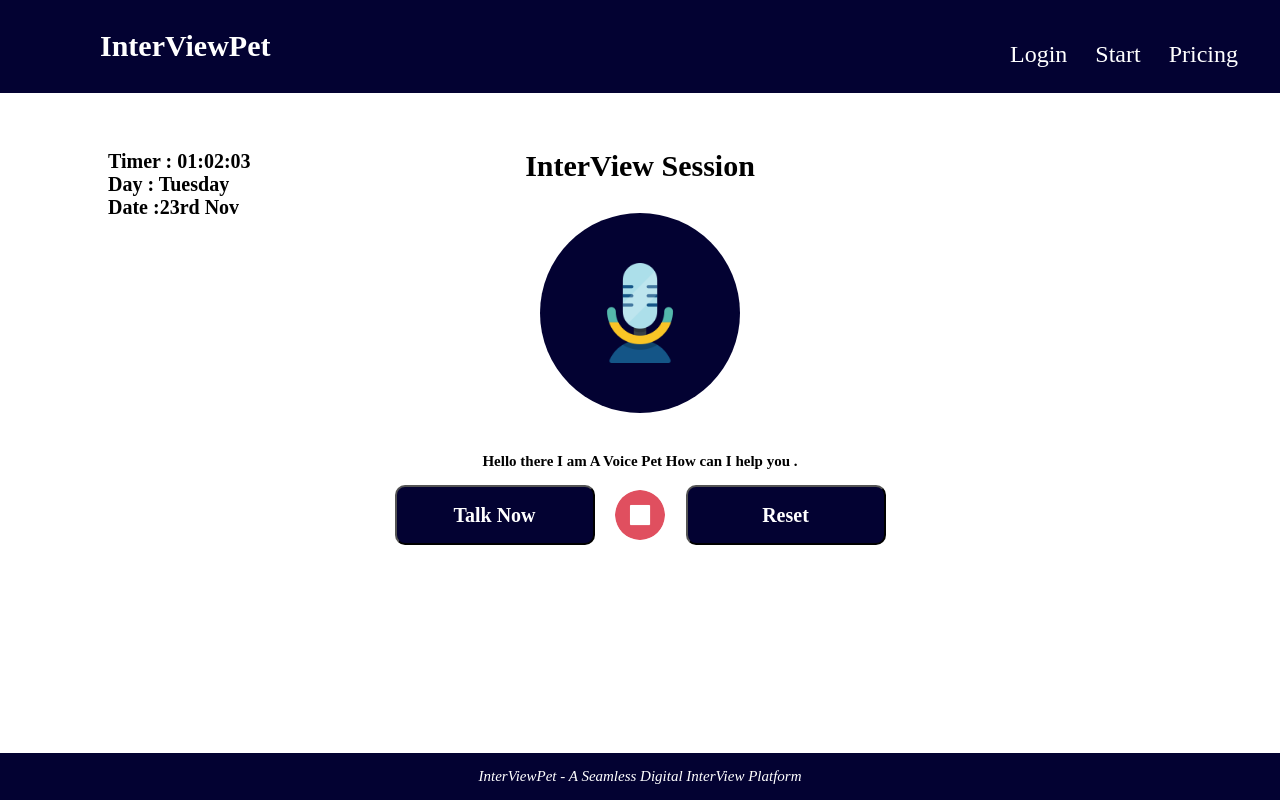
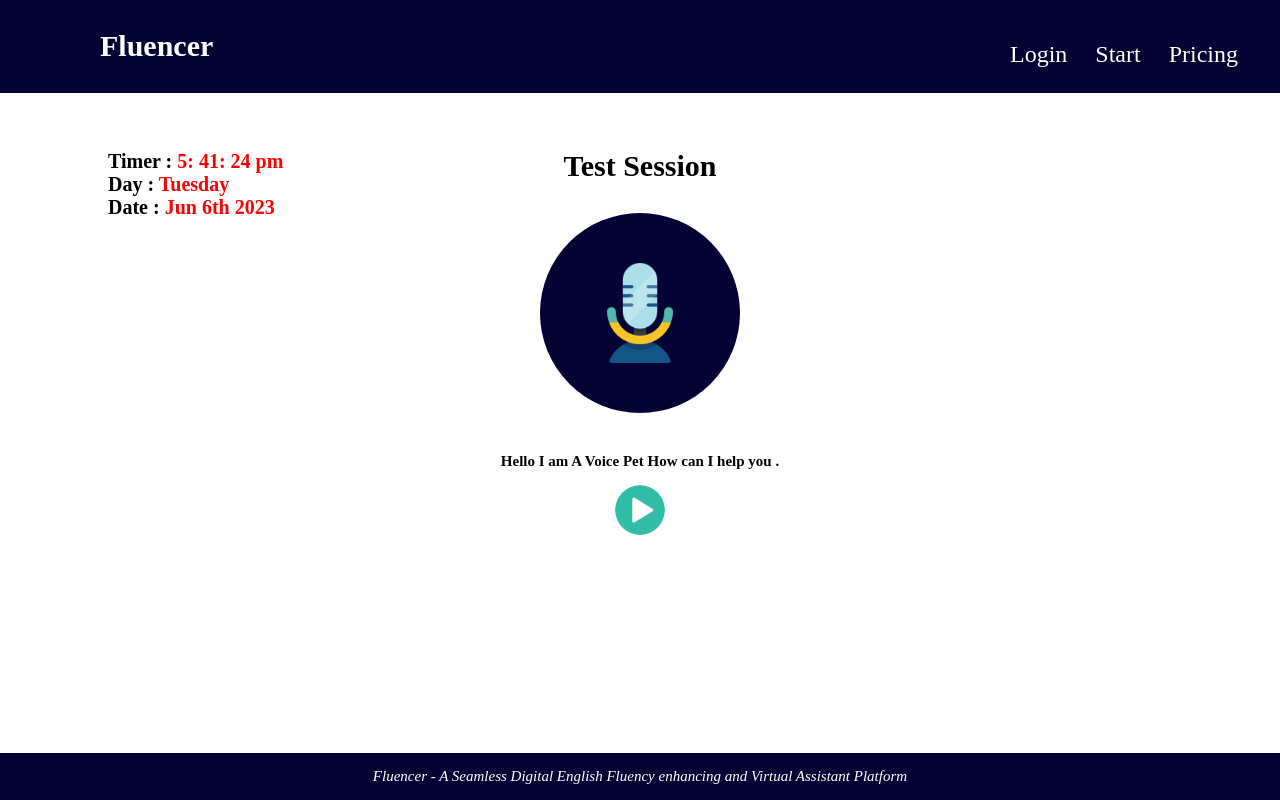
Before and after one commit to sushilbhattarai45/voicepet, a React (Vite) app in the folder interviewpet/: page /interview in a window 1280 px wide. Built offline with nearby package versions, Linux system fonts and the light colour scheme; no server answers.

Commit message:
home screen in way

```diff
--- a/interviewpet/package.json
+++ b/interviewpet/package.json
@@ -13,12 +13,16 @@
     "appwrite": "^11.0.0",
     "axios": "^1.4.0",
     "core-js": "^3.30.2",
+    "moment": "^2.29.4",
     "node-fetch": "^3.3.1",
     "openai": "^3.2.1",
     "react": "^18.2.0",
+    "react-basic-horizontal-scroll": "^0.1.8",
     "react-dom": "^18.2.0",
+    "react-hot-toast": "^2.4.1",
     "react-router-dom": "^6.11.2",
-    "react-speech-recognition": "^3.10.0",
+    "react-timer-hook": "^3.0.6",
+    "react-toastify": "^9.1.3",
     "regenerator-runtime": "^0.13.11",
     "replicate": "^0.12.1"
   },
--- a/interviewpet/src/components/auth.jsx
+++ b/interviewpet/src/components/auth.jsx
@@ -46,7 +46,7 @@ function Auth() {
                 fontSize: "30px",
               }}
             >
-              InterViewPet
+              Fluencer
             </p>
             <p
               style={{
@@ -58,7 +58,8 @@ function Auth() {
                 color: "#030232",
               }}
             >
-              InterViewPet - A Seamless Digital InterView Platform
+              Fluencer - A Seamless Digital English Fluency enhancing and
+              Virtual Assistant Platform
             </p>
           </center>
 
@@ -249,7 +250,8 @@ function Auth() {
               color: "white",
             }}
           >
-            InterViewPet - A Seamless Digital InterView Platform
+            Fluencer - A Seamless Digital English Fluency enhancing and Virtual
+            Assistant Platform
           </p>
         </div>
       </div>
--- a/interviewpet/src/components/interview.jsx
+++ b/interviewpet/src/components/interview.jsx
@@ -1,25 +1,124 @@
-import React from "react";
+import React, { useEffect } from "react";
 import SpeechRecognition, {
   useSpeechRecognition,
   resetTranscript,
   browserSupportsSpeechRecognition,
 } from "react-speech-recognition";
+import moment from "moment/moment";
 import axios from "axios";
 import { Link } from "react-router-dom";
-import { account, database } from "../sdk/appwrite";
+import { account, database } from "../sdk/appwrite.jsx";
 import { ID } from "appwrite";
+import { useTime } from "react-timer-hook";
+import toast, { Toaster } from "react-hot-toast";
+
 function Interview() {
+  const [email, setEmail] = React.useState("");
+  useEffect(() => {
+    getCurrentUser();
+    checkAuth(email);
+  }, []);
+
+  const getCurrentUser = async () => {
+    try {
+      const data = await account.get();
+
+      if (data) {
+        setEmail(data.email);
+      }
+    } catch (error) {
+      console.log(error);
+    }
+  };
+  const checkAuth = async () => {
+    if (email == null) {
+      window.location.href = "/auth";
+    }
+  };
+  const { seconds, minutes, hours, ampm } = useTime({ format: "12-hour" });
   const [isStarted, setIsStarted] = React.useState(false);
   const [mainImg, setMainImg] = React.useState(false);
+  const [session_id, setSession_id] = React.useState();
+  const [lastqn, setLastqn] = React.useState([
+    {
+      qn: "",
+      ans: "",
+    },
+  ]);
   async function getData() {
+    let questions = transcript;
+
+    if (!browserSupportsSpeechRecognition) {
+      return <span>Browser doesn't support speech recognition.</span>;
+    }
+
+    query(questions, lastqn);
+  }
+
+  async function query(questions, lastqn) {
+    if (lastqn != null && lastqn.length > 0) {
+      for (let i = 0; i < lastqn.length; i++) {
+        questions =
+          "The previous context was " +
+          lastqn[i].qn +
+          " and the answer was " +
+          lastqn[i].ans +
+          " .  Now answer this " +
+          questions;
+      }
+    }
+    console.log(questions);
+    const options = {
+      method: "POST",
+      url: "https://chatgpt-gpt-3-5.p.rapidapi.com/ask",
+      headers: {
+        "content-type": "application/json",
+        "X-RapidAPI-Key": "699ea8e4admsha947a620bc04ad1p16131ajsncd08755dae31",
+        "X-RapidAPI-Host": "chatgpt-gpt-3-5.p.rapidapi.com",
+      },
+      data: {
+        query:
+          " My last question was " +
+          lastqn +
+          ". Answer this question  " +
+          questions,
+      },
+    };
+
+    try {
+      const response = await axios.request(options);
+      console.log(response.data.response);
+
+      if (!response.data.response) {
+        query(transcript);
+      } else {
+        resetTranscript();
+
+        let utterance = new SpeechSynthesisUtterance(response.data.response);
+        setMainImg(true);
+        speechSynthesis.speak(utterance);
+        lastqn.push({ qn: transcript, ans: response.data.response });
+        uploadData(response.data.response);
+        await new Promise((resolve) => setTimeout(resolve, 5000)); // 3 sec
+        console.log(2);
+        setMainImg(false);
+      }
+    } catch (error) {
+      console.error(error);
+    }
+  }
+  async function uploadData(ans) {
+    const data = await account.get();
     const promise = database.createDocument(
       "64807d7325103770a222",
       "64807d872f22ce9d0c9a",
       ID.unique(),
       {
-        user_id: "John",
-        qnans: "29",
-        date: "2021-04-01T00:00:00.000Z",
+        session_id: session_id,
+        user_id: data.$id,
+        qn: transcript,
+        ans: ans,
+        doc: "Jun 8, 2023, 11:47",
       }
     );
     promise.then(
@@ -31,47 +130,6 @@ function Interview() {
         console.log(error); // Failure
       }
     );
-
-    let questions = transcript;
-
-    if (!browserSupportsSpeechRecognition) {
-      return <span>Browser doesn't support speech recognition.</span>;
-    }
-
-    query(questions);
-  }
-
-  async function query(questions) {
-    const options = {
-      method: "POST",
-      url: "https://chatgpt-gpt-3-5.p.rapidapi.com/ask",
-      headers: {
-        "content-type": "application/json",
-        "X-RapidAPI-Key": "699ea8e4admsha947a620bc04ad1p16131ajsncd08755dae31",
-        "X-RapidAPI-Host": "chatgpt-gpt-3-5.p.rapidapi.com",
-      },
-      data: {
-        query: questions,
-      },
-    };
-
-    try {
-      const response = await axios.request(options);
-      console.log(response.data.response);
-
-      if (!response.data.response) {
-        query(transcript);
-      }
-      let utterance = new SpeechSynthesisUtterance(response.data.response);
-      setMainImg(true);
-      speechSynthesis.speak(utterance);
-      await new Promise((resolve) => setTimeout(resolve, 5000)); // 3 sec
-      console.log(2);
-
-      setMainImg(false);
-    } catch (error) {
-      console.error(error);
-    }
   }
   // async function query(questions) {
   //   const encodedParams = new URLSearchParams();
@@ -143,7 +201,22 @@ function Interview() {
               }}
             >
               {" "}
-              Timer : 01:02:03
+              Timer :
+              <span
+                style={{
+                  color: "red",
+                }}
+              >
+                {" " + hours}:{" " + minutes}:{" " + seconds}{" "}
+                <span
+                  autoCapitalize="true"
+                  style={{
+                    autoCapitalize: "true",
+                  }}
+                >
+                  {" " + ampm}
+                </span>
+              </span>
             </p>
             <p
               style={{
@@ -154,7 +227,14 @@ function Interview() {
                 fontSize: "20px",
               }}
             >
-              Day : Tuesday
+              Day :{" "}
+              <span
+                style={{
+                  color: "red",
+                }}
+              >
+                {moment().format("dddd")}{" "}
+              </span>
             </p>
             <p
               style={{
@@ -166,7 +246,14 @@ function Interview() {
                 fontSize: "20px",
               }}
             >
-              Date :23rd Nov
+              Date :{" "}
+              <span
+                style={{
+                  color: "red",
+                }}
+              >
+                {moment().format("MMM Do YYYY")}
+              </span>
             </p>
           </div>
           <div
@@ -183,7 +270,7 @@ function Interview() {
                   fontSize: "30px",
                 }}
               >
-                InterView Session
+                Test Session
               </p>
               <div
                 style={{
@@ -267,9 +354,11 @@ function Interview() {
                     fontSize: "15px",
                   }}
                 >
-                  Hello there I am A Voice Pet How can I help you .
+                  Hello I am A Voice Pet How can I help you .
                 </p>
               )}
+
+              {session_id != null ? (
                 <div
                   style={{
                     display: "flex",
@@ -341,7 +430,15 @@ function Interview() {
                       Talk Now
                     </button>
                   )}
+
                   <img
+                    onClick={async () => {
+                      // alert("Please Wait For 5 Seconds");
+                      toast("Please Wait For 5 Seconds");
+                      setIsStarted(false);
+                      setSession_id(null);
+                      window.location.href = "/home";
+                    }}
                     src="../assets/stop.png"
                     style={{
                       width: 50,
@@ -349,10 +446,19 @@ function Interview() {
                       borderRadius: 50,
                     }}
                   />
+
                   <button
                     onClick={() => {
                       setIsStarted(false);
                       resetTranscript();
+
+                      setLastqn([
+                        {
+                          qn: "",
+                          ans: "",
+                        },
+                      ]);
+                      console.log(lastqn[0]);
                     }}
                     style={{
                       cursor: "pointer",
@@ -375,9 +481,28 @@ function Interview() {
                       borderRadius: "10px",
                     }}
                   >
-                  Reset{" "}
+                    Reset Context{" "}
                   </button>
                 </div>
+              ) : (
+                <img
+                  onClick={async () => {
+                    setSession_id(
+                      Math.random(1000000) *
+                        Math.random(100000) *
+                        Math.random(100000) *
+                        10000
+                    );
+                    console.log("sess" + session_id);
+                  }}
+                  src="../assets/play.png"
+                  style={{
+                    width: 50,
+                    height: 50,
+                    borderRadius: 50,
+                  }}
+                />
+              )}
             </center>
           </div>
         </section>
@@ -403,7 +528,8 @@ function Interview() {
               color: "white",
             }}
           >
-            InterViewPet - A Seamless Digital InterView Platform
+            Fluencer - A Seamless Digital English Fluency enhancing and Virtual
+            Assistant Platform
           </p>
         </div>
       </div>
--- a/interviewpet/src/components/landing.jsx
+++ b/interviewpet/src/components/landing.jsx
@@ -83,7 +83,7 @@ function Landing() {
                   fontSize: "50px",
                 }}
               >
-                InterViewPet
+                Fluencer
               </p>
               <p
                 style={{
@@ -95,7 +95,8 @@ function Landing() {
                   fontSize: "20px",
                 }}
               >
-                A Seamless Digital InterView Platform
+                A Seamless Digital English Fluency enhancing and Virtual
+                Assistant Platform
               </p>
             </div>
 
@@ -140,6 +141,8 @@ function Landing() {
                 src="../assets/interview.svg"
               />
 
+              <Link to="/auth">
+                {" "}
                 <button
                   style={{
                     display: "flex",
@@ -166,6 +169,7 @@ function Landing() {
                 >
                   Start Now
                 </button>
+              </Link>
             </div>
           </section>
           <div
@@ -188,7 +192,8 @@ function Landing() {
                 color: "white",
               }}
             >
-              InterViewPet - A Seamless Digital InterView Platform
+              Fluencer - A Seamless Digital English Fluency enhancing and
+              Virtual Assistant Platform
             </p>
           </div>
         </div>
--- a/interviewpet/src/components/navbar.jsx
+++ b/interviewpet/src/components/navbar.jsx
@@ -23,7 +23,7 @@ function NavBar() {
   const handleLogout = async (e) => {
     try {
       await account.deleteSession("current");
-      window.location.reload();
+      window.location.href = "/auth";
     } catch (error) {
       // toast.error(`${error.message}`);
     }
@@ -46,7 +46,7 @@ function NavBar() {
             }}
           >
             {" "}
-            InterViewPet
+            Fluencer
           </p>
 
           <ul>
@@ -71,7 +71,6 @@ function NavBar() {
                     cursor: "pointer",
                   }}
                   onClick={() => {
-                    alert("a");
                     handleLogout();
                   }}
                 >
--- a/interviewpet/src/main.jsx
+++ b/interviewpet/src/main.jsx
@@ -3,6 +3,8 @@ import ReactDOM from "react-dom/client";
 import Auth from "./components/auth.jsx";
 import "./index.css";
 import "core-js/stable";
+import toast, { Toaster } from "react-hot-toast";
+import "react-toastify/dist/ReactToastify.css";
 import "regenerator-runtime/runtime";
 // import Sign from "./components/signup.jsx";
 import Home from "./components/home.jsx";
```
Also changed, not shown: interviewpet/src/components/home.jsx (+196 -3 lines), interviewpet/src/sdk/appwrite.jsx (+10 -1 lines), interviewpet/public/assets/play.png (added), 1 other file (tests, documents, lock files or other folders). Lines whose indentation alone changed are shown as unchanged.
